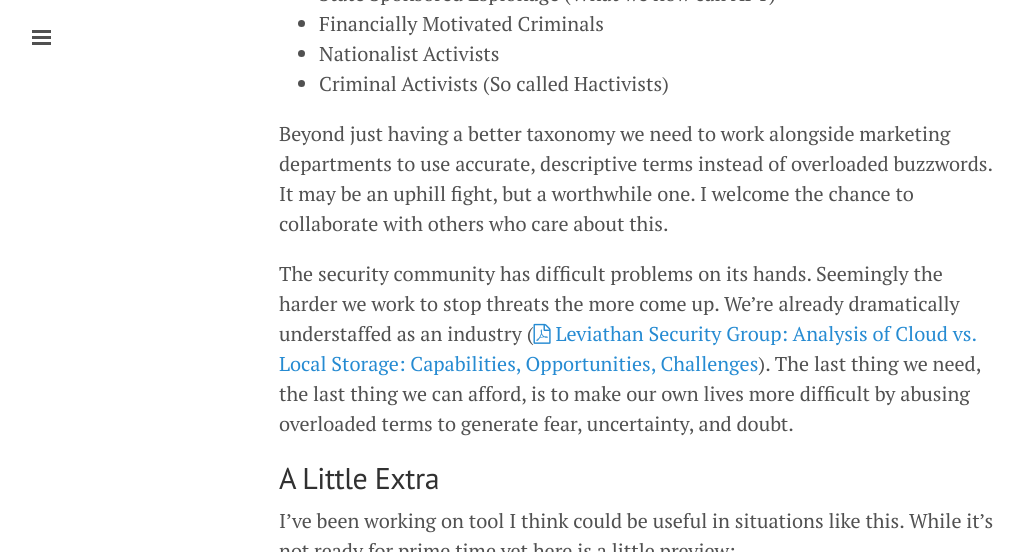
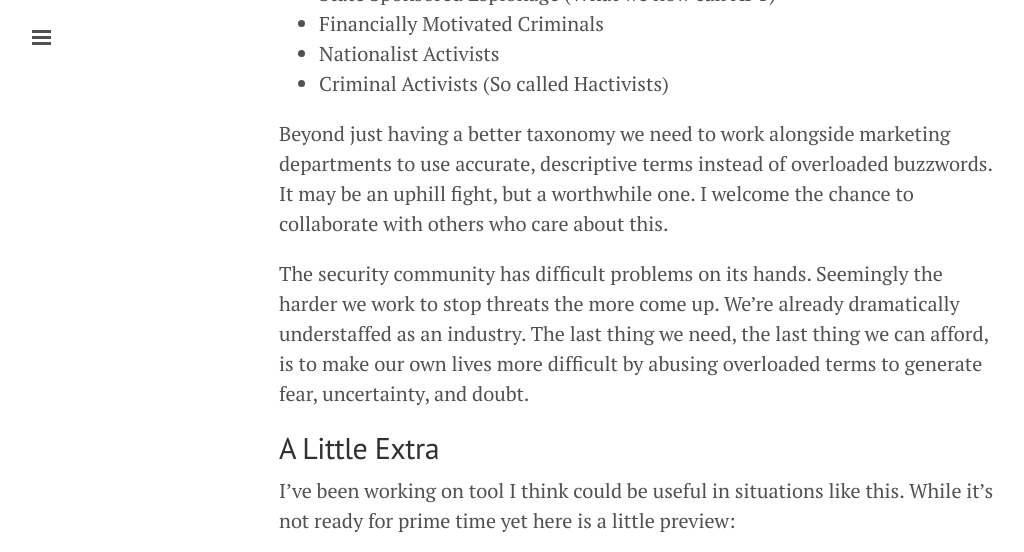
Before and after one commit to sroberts/sroberts.github.io, a Jekyll site: the page built from _posts/2015-02-16-apt-is-a-who-not-a-what.md, in a window 1280 px wide and 900 px high, scrolled down 2898 px, cut to the strip 0-552 px from the top of the window. Shown: the whole strip, without its empty margins (1-1025 px from the left). Built offline with Jekyll 4.4.1, drawn with Linux system fonts in a browser that asks for light colours; nearby versions of some CDN libraries.

Commit message:
fixed errors from CI

```diff
--- a/_posts/2015-02-16-apt-is-a-who-not-a-what.md
+++ b/_posts/2015-02-16-apt-is-a-who-not-a-what.md
@@ -50,8 +50,7 @@ We need a better and honest taxonomy for referring to these attackers. I'll kick
 
 Beyond just having a better taxonomy we need to work alongside marketing departments to use accurate, descriptive terms instead of overloaded buzzwords. It may be an uphill fight, but a worthwhile one. I welcome the chance to collaborate with others who care about this.
 
-The security community has difficult problems on its hands. Seemingly the harder we work to stop threats the more come up. We're already dramatically understaffed as an industry ([<i class="fa fa-file-pdf-o"></i> Leviathan Security Group: Analysis of Cloud vs. Local Storage:
-Capabilities, Opportunities, Challenges](http://www.leviathansecurity.com/wp-content/uploads/Value-of-Cloud-Security-Scarcity.pdf)). The last thing we need, the last thing we can afford, is to make our own lives more difficult by abusing overloaded terms to generate fear, uncertainty, and doubt.
+The security community has difficult problems on its hands. Seemingly the harder we work to stop threats the more come up. We're already dramatically understaffed as an industry. The last thing we need, the last thing we can afford, is to make our own lives more difficult by abusing overloaded terms to generate fear, uncertainty, and doubt.
 
 ## A Little Extra
 I've been working on tool I think could be useful in situations like this. While it's not ready for prime time yet here is a little preview:
```
Also changed, not shown: _posts/2015-07-08-ccir-presentation.md (+1 -1 lines).
